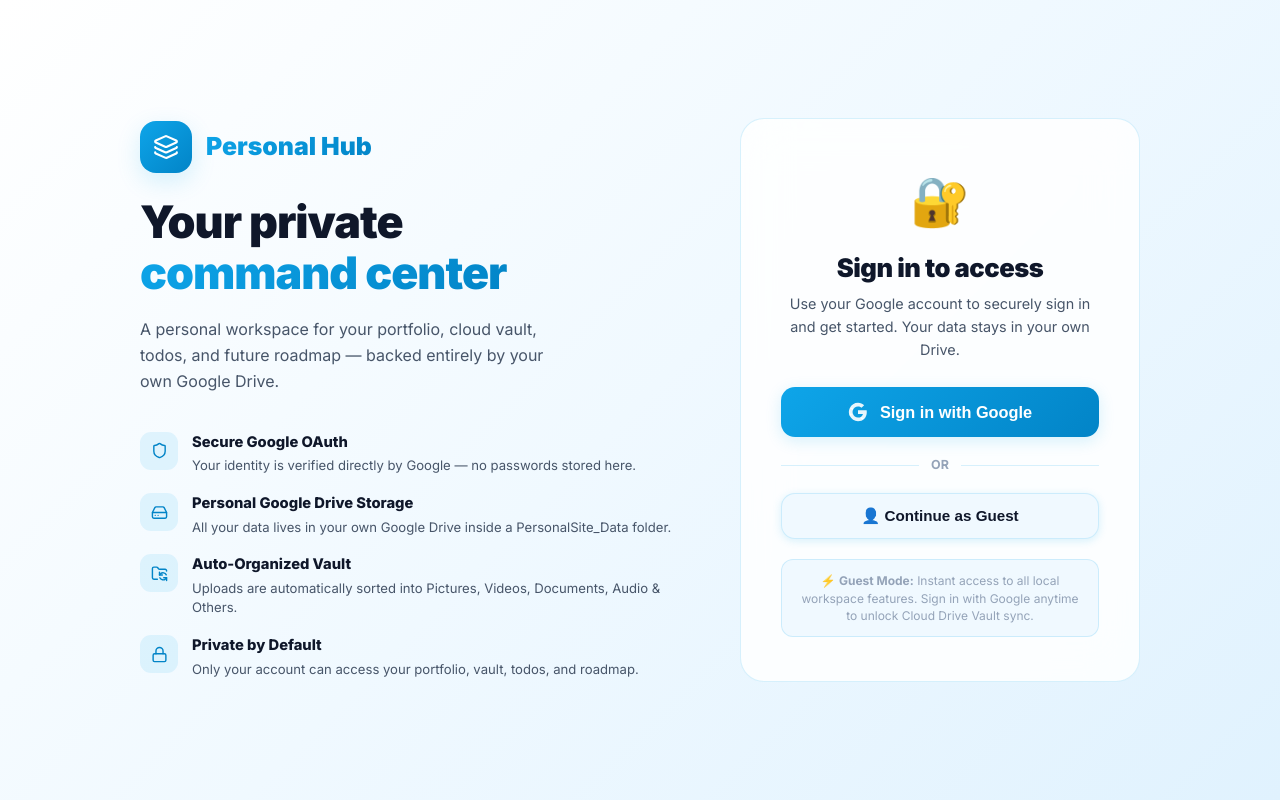
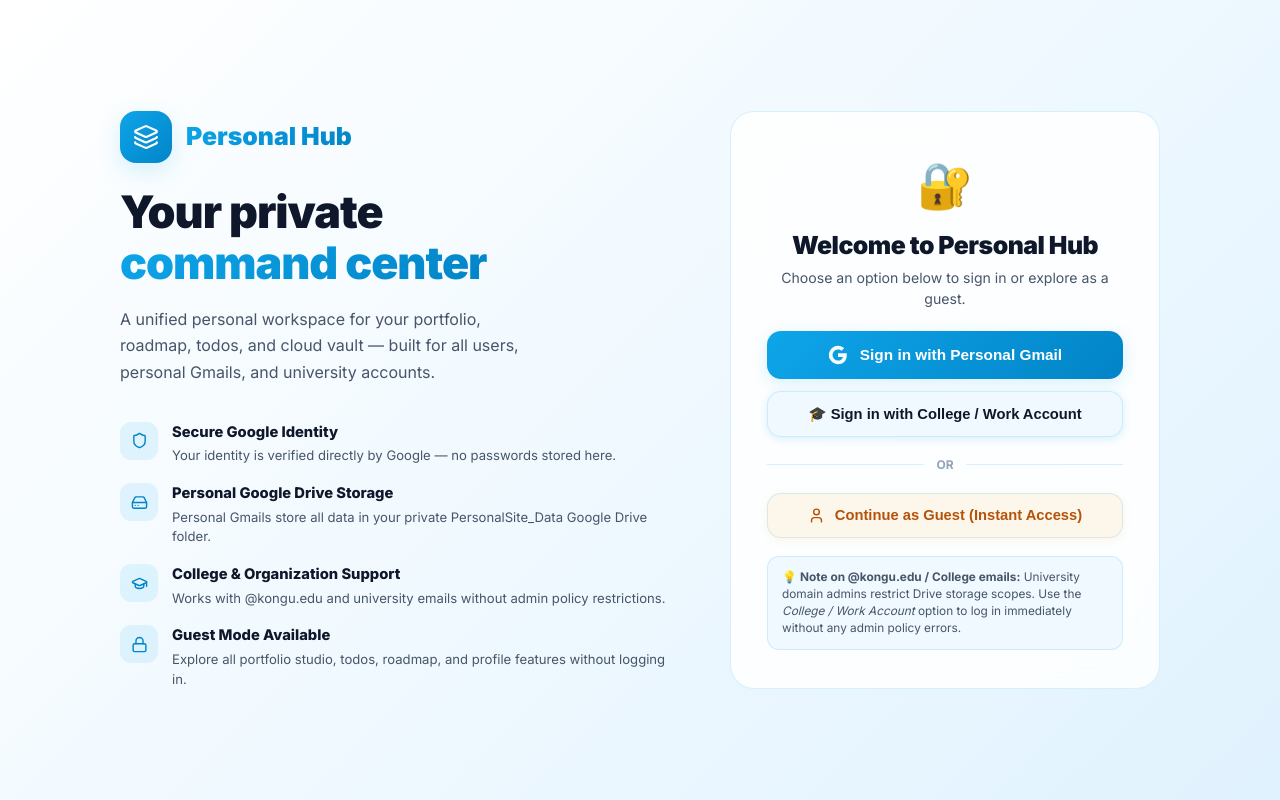
Before and after one commit to arthanareeshwaran-14/personal-hub, a React (Vite) app: page / in a window 1280 px wide. Built offline with nearby package versions, Linux system fonts and the light colour scheme; no server answers; what @capacitor/core would draw is missing.

Commit message:
Fix blank white screen with HashRouter and support Personal Gmail and College accounts

```diff
--- a/index.html
+++ b/index.html
@@ -3,81 +3,33 @@
   <head>
     <meta charset="UTF-8" />
     <meta name="viewport" content="width=device-width, initial-scale=1.0" />
-    <title>Personal Hub</title>
+    <title>Personal Hub — Portfolio & Command Center</title>
     <meta name="description" content="Professional portfolio, future roadmap, task manager and personal dashboard." />
     <link rel="preconnect" href="https://fonts.googleapis.com" />
     <link rel="preconnect" href="https://fonts.gstatic.com" crossorigin />
     <link href="https://fonts.googleapis.com/css2?family=Inter:wght@300;400;500;600;700;800;900&family=Playfair+Display:wght@700;800&display=swap" rel="stylesheet" />
     <style>
+      *, *::before, *::after {
+        box-sizing: border-box;
+      }
       body {
         margin: 0;
         padding: 0;
-        background-color: #0b0c10;
-        color: #e5e7eb;
+        background-color: #ffffff;
+        color: #0f172a;
         font-family: 'Inter', system-ui, -apple-system, sans-serif;
+        min-height: 100vh;
       }
-      #oauth-return-overlay {
-        display: none;
-        position: fixed;
-        inset: 0;
-        background: #0b0c10;
-        z-index: 999999;
-        flex-direction: column;
-        align-items: center;
-        justify-content: center;
-        padding: 24px;
-        text-align: center;
-      }
-      .oauth-spinner {
-        width: 48px;
-        height: 48px;
-        border: 4px solid rgba(99, 102, 241, 0.2);
-        border-top-color: #6366f1;
-        border-radius: 50%;
-        animation: spin 0.8s linear infinite;
-        margin-bottom: 24px;
-      }
-      @keyframes spin {
-        to { transform: rotate(360deg); }
-      }
-      .oauth-btn {
-        display: inline-block;
-        background: linear-gradient(135deg, #6366f1 0%, #4f46e5 100%);
-        color: #ffffff;
-        font-size: 1.05rem;
-        font-weight: 700;
-        padding: 16px 32px;
-        border-radius: 14px;
-        text-decoration: none;
-        box-shadow: 0 8px 24px rgba(99, 102, 241, 0.35);
-        margin-top: 18px;
-        transition: transform 0.2s ease;
-      }
-      .oauth-btn:active {
-        transform: scale(0.97);
+      #root {
+        min-height: 100vh;
       }
     </style>
   </head>
   <body>
-    <!-- Instant visual overlay shown during OAuth return on mobile -->
-    <div id="oauth-return-overlay">
-      <div class="oauth-spinner"></div>
-      <h2 style="font-size: 1.5rem; font-weight: 800; margin: 0 0 10px 0; color: #fff;">
-        Authentication Successful!
-      </h2>
-      <p style="color: #9ca3af; font-size: 0.95rem; max-width: 320px; line-height: 1.5; margin: 0 0 12px 0;">
-        Redirecting you back to your Personal Hub application...
-      </p>
-      <a id="oauth-open-btn" class="oauth-btn" href="#">Open Personal Hub</a>
-      <p style="color: #6b7280; font-size: 0.8rem; margin-top: 20px;">
-        If the app doesn't open automatically, tap the button above.
-      </p>
-    </div>
-
     <div id="root"></div>
 
     <script>
-      // ── Instant OAuth Deep-Link Bridge ─────────────────────────────────────
+      // ── Capacitor Mobile Deep-Link Trigger ─────────────────────────────────
       (function() {
         var hash = window.location.hash || '';
         var search = window.location.search || '';
@@ -85,37 +37,15 @@
           ? hash.substring(1)
           : ((search.indexOf('access_token') !== -1) ? search.substring(1) : '');
 
-        if (!tokenStr) return; // Standard page view — let React mount
+        if (!tokenStr) return;
 
-        var isMobile = /Android|iPhone|iPad|iPod/i.test(navigator.userAgent);
-
-        if (isMobile) {
-          // Show the instant branded return overlay
-          var overlay = document.getElementById('oauth-return-overlay');
-          if (overlay) overlay.style.display = 'flex';
-
-          var intentUrl = 'intent://callback#' + tokenStr + '#Intent;scheme=personalhub;package=com.eshwaran.personalhub;end';
+        // If returned in a standalone mobile custom tab for the APK, ping the app scheme
+        var isMobile = /Android/i.test(navigator.userAgent);
+        if (isMobile && !window.location.hash.startsWith('#/')) {
           var customSchemeUrl = 'personalhub://callback#' + tokenStr;
-
-          var openBtn = document.getElementById('oauth-open-btn');
-          if (openBtn) {
-            openBtn.href = customSchemeUrl;
-            openBtn.onclick = function() {
-              window.location.href = customSchemeUrl;
-            };
-          }
-
-          // 1. Try immediate custom scheme navigation
           try {
             window.location.href = customSchemeUrl;
           } catch(e) {}
-
-          // 2. Fallback to Android intent scheme
-          setTimeout(function() {
-            try {
-              window.location.href = intentUrl;
-            } catch(e) {}
-          }, 600);
         }
       })();
     </script>
--- a/src/context/AuthContext.jsx
+++ b/src/context/AuthContext.jsx
@@ -29,12 +29,16 @@
   return isGHPages ? `${origin}/personal-hub/` : origin;
 }
 
-function buildAuthUrl(redirectUri) {
+function buildAuthUrl(redirectUri, type = "drive") {
+  const scope = type === "basic"
+    ? "openid profile email"
+    : "openid profile email https://www.googleapis.com/auth/drive.file";
+
   const params = new URLSearchParams({
     client_id: GOOGLE_CLIENT_ID,
     redirect_uri: redirectUri,
     response_type: "token",
-    scope: "openid profile email https://www.googleapis.com/auth/drive.file",
+    scope: scope,
     prompt: "select_account",
   });
   return `https://accounts.google.com/o/oauth2/v2/auth?${params.toString()}`;
@@ -102,6 +106,9 @@
   const handleTokenFragment = useCallback(async (fragment) => {
     const params = new URLSearchParams(fragment);
     const token  = params.get("access_token");
+    const scope  = params.get("scope") || "";
+    const isBasicScope = !scope.includes("drive");
+
     if (!token) {
       setAuthError("Authentication failed — no token received.");
       return;
@@ -120,6 +127,7 @@
         picture:     data.picture || "",
         sub:         data.sub,
         isGuest:     false,
+        isBasic:     isBasicScope,
         isDemo:      false,
       };
 
@@ -183,8 +191,8 @@
     };
   }, [handleTokenFragment]);
 
-  // ── Sign-in with Google ───────────────────────────────────────────────────
-  const signIn = useCallback(async () => {
+  // ── Sign-in with Google (Drive scope or Basic scope) ───────────────────────
+  const signIn = useCallback(async (type = "drive") => {
     if (!GOOGLE_CLIENT_ID) {
       alert("Google Client ID is not configured.");
       return;
@@ -192,7 +200,7 @@
     setAuthError(null);
 
     const redirectUri = getRedirectUri();
-    const authUrl     = buildAuthUrl(redirectUri);
+    const authUrl     = buildAuthUrl(redirectUri, type);
 
     if (IS_ELECTRON) {
       try {
@@ -221,7 +229,7 @@
     }
   }, [handleTokenFragment]);
 
-  // ── Guest Mode Sign-in (Available across Web, EXE, and APK) ───────────────
+  // ── Guest Mode Sign-in (Instant Access) ───────────────────────────────────
   const signInAsGuest = useCallback(() => {
     setAuthError(null);
     const guestUser = {
@@ -231,6 +239,7 @@
       picture: "",
       sub: "guest_" + Date.now(),
       isGuest: true,
+      isBasic: false,
       isDemo: false,
     };
     setUser(guestUser);
@@ -243,13 +252,18 @@
   useEffect(() => {
     if (IS_ELECTRON || IS_CAPACITOR) return;
     const hash = window.location.hash;
-    if (!hash.includes("access_token")) return;
+    if (!hash || !hash.includes("access_token")) return;
 
-    window.history.replaceState({}, document.title, window.location.pathname);
+    const rawFragment = hash.startsWith("#") ? hash.slice(1) : hash;
+    const params = new URLSearchParams(rawFragment);
+    const token  = params.get("access_token");
 
-    const params = new URLSearchParams(hash.slice(1));
-    const token  = params.get("access_token");
-    if (token) handleTokenFragment(hash.slice(1));
+    // Clean hash from URL and set route to /#/dashboard
+    window.location.hash = "#/dashboard";
+
+    if (token) {
+      handleTokenFragment(rawFragment);
+    }
   }, [handleTokenFragment]);
 
   // ── Token expiry during API calls ─────────────────────────────────────────
@@ -272,6 +286,7 @@
   }, []);
 
   const isGuest = useMemo(() => !!user?.isGuest, [user]);
+  const isBasic = useMemo(() => !!user?.isBasic, [user]);
 
   const value = useMemo(
     () => ({
@@ -280,6 +295,7 @@
       loading,
       authError,
       isGuest,
+      isBasic,
       signIn,
       signInAsGuest,
       signOut,
@@ -287,7 +303,7 @@
       isElectron: IS_ELECTRON,
       isCapacitor: IS_CAPACITOR,
     }),
-    [user, accessToken, loading, authError, isGuest, signIn, signInAsGuest, signOut, handleTokenExpired]
+    [user, accessToken, loading, authError, isGuest, isBasic, signIn, signInAsGuest, signOut, handleTokenExpired]
   );
 
   return <AuthContext.Provider value={value}>{children}</AuthContext.Provider>;
--- a/src/pages/Dashboard.jsx
+++ b/src/pages/Dashboard.jsx
@@ -60,6 +60,10 @@
               {user?.isGuest ? (
                 <div style={{ display: "flex", alignItems: "center", gap: 8, padding: "8px 16px", borderRadius: 14, background: "rgba(245,158,11,0.08)", color: "#d97706", fontSize: "0.86rem", fontWeight: 700 }}>
                   <UserCheck size={15} /> Guest Mode (Local Storage)
+                </div>
+              ) : user?.isBasic ? (
+                <div style={{ display: "flex", alignItems: "center", gap: 8, padding: "8px 16px", borderRadius: 14, background: "rgba(99,102,241,0.08)", color: "#4f46e5", fontSize: "0.86rem", fontWeight: 700 }}>
+                  <UserCheck size={15} /> College Account ({user.email.split("@")[1] || "Work"})
                 </div>
               ) : driveError ? (
                 <div style={{ display: "flex", alignItems: "center", gap: 8, padding: "8px 16px", borderRadius: 14, background: "rgba(239,68,68,0.08)", color: "#dc2626", fontSize: "0.86rem", fontWeight: 700 }}>
--- a/src/pages/LoginPage.jsx
+++ b/src/pages/LoginPage.jsx
@@ -1,7 +1,7 @@
 import { useEffect } from "react";
 import { useNavigate } from "react-router-dom";
 import { useAuth } from "../context/AuthContext";
-import { LogIn, Shield, HardDrive, Lock, FolderSync, Layers } from "lucide-react";
+import { LogIn, Shield, HardDrive, Lock, FolderSync, Layers, GraduationCap, User } from "lucide-react";
 import { motion } from "framer-motion";
 
 export default function LoginPage() {
@@ -15,23 +15,23 @@
   const features = [
     {
       icon: Shield,
-      title: "Secure Google OAuth",
+      title: "Secure Google Identity",
       desc: "Your identity is verified directly by Google — no passwords stored here.",
     },
     {
       icon: HardDrive,
       title: "Personal Google Drive Storage",
-      desc: "All your data lives in your own Google Drive inside a PersonalSite_Data folder.",
+      desc: "Personal Gmails store all data in your private PersonalSite_Data Google Drive folder.",
     },
     {
-      icon: FolderSync,
-      title: "Auto-Organized Vault",
-      desc: "Uploads are automatically sorted into Pictures, Videos, Documents, Audio & Others.",
+      icon: GraduationCap,
+      title: "College & Organization Support",
+      desc: "Works with @kongu.edu and university emails without admin policy restrictions.",
     },
     {
       icon: Lock,
-      title: "Private by Default",
-      desc: "Only your account can access your portfolio, vault, todos, and roadmap.",
+      title: "Guest Mode Available",
+      desc: "Explore all portfolio studio, todos, roadmap, and profile features without logging in.",
     },
   ];
 
@@ -46,14 +46,14 @@
         background: "linear-gradient(135deg, #ffffff 0%, var(--bg-secondary) 50%, var(--bg-tertiary) 100%)",
       }}
     >
-      <div style={{ width: "100%", maxWidth: 1000, display: "flex", gap: 56, alignItems: "center", flexWrap: "wrap", justifyContent: "center" }}>
+      <div style={{ width: "100%", maxWidth: 1040, display: "flex", gap: 52, alignItems: "center", flexWrap: "wrap", justifyContent: "center" }}>
 
         {/* Left: Branding */}
         <motion.div
           initial={{ opacity: 0, x: -24 }}
           animate={{ opacity: 1, x: 0 }}
           transition={{ duration: 0.5 }}
-          style={{ flex: 1, minWidth: 300 }}
+          style={{ flex: 1, minWidth: 320 }}
         >
           <div style={{ display: "flex", alignItems: "center", gap: 14, marginBottom: 24 }}>
             <div
@@ -105,8 +105,8 @@
             </span>
           </h1>
 
-          <p style={{ color: "var(--text-secondary)", fontSize: "1rem", lineHeight: 1.65, marginBottom: 36, maxWidth: 420 }}>
-            A personal workspace for your portfolio, cloud vault, todos, and future roadmap — backed entirely by your own Google Drive.
+          <p style={{ color: "var(--text-secondary)", fontSize: "1rem", lineHeight: 1.65, marginBottom: 36, maxWidth: 430 }}>
+            A unified personal workspace for your portfolio, roadmap, todos, and cloud vault — built for all users, personal Gmails, and university accounts.
           </p>
 
           {/* Feature list */}
@@ -155,35 +155,35 @@
           animate={{ opacity: 1, scale: 1, y: 0 }}
           transition={{ duration: 0.45, delay: 0.1 }}
           style={{
-            padding: "44px 40px",
+            padding: "38px 36px",
             width: "100%",
-            maxWidth: 400,
+            maxWidth: 430,
             textAlign: "center",
             borderRadius: 24,
             border: "1.5px solid var(--border)",
             boxShadow: "0 20px 60px var(--glass-shadow)",
           }}
         >
-          <div style={{ fontSize: "3rem", marginBottom: 14 }}>🔐</div>
+          <div style={{ fontSize: "2.8rem", marginBottom: 10 }}>🔐</div>
           <h2
             style={{
-              fontSize: "1.6rem",
+              fontSize: "1.55rem",
               fontWeight: 900,
-              marginBottom: 8,
+              marginBottom: 6,
               letterSpacing: "-0.5px",
               color: "var(--text-primary)"
             }}
           >
-            Sign in to access
+            Welcome to Personal Hub
           </h2>
-          <p style={{ color: "var(--text-secondary)", marginBottom: 26, fontSize: "0.9rem", lineHeight: 1.6 }}>
-            Use your Google account to securely sign in and get started. Your data stays in your own Drive.
+          <p style={{ color: "var(--text-secondary)", marginBottom: 22, fontSize: "0.88rem", lineHeight: 1.5 }}>
+            Choose an option below to sign in or explore as a guest.
           </p>
 
           {authError && (
             <div
               style={{
-                marginBottom: 20,
+                marginBottom: 18,
                 padding: "12px 14px",
                 borderRadius: 12,
                 background: "rgba(239, 68, 68, 0.1)",
@@ -199,18 +199,20 @@
             </div>
           )}
 
+          <div style={{ display: "flex", flexDirection: "column", gap: 12 }}>
+            {/* 1. Google Personal Sign-In (Drive Sync) */}
             <motion.button
-            whileHover={{ scale: 1.02, boxShadow: "0 10px 28px var(--border)" }}
+              whileHover={{ scale: 1.02, boxShadow: "0 10px 24px var(--border)" }}
               whileTap={{ scale: 0.98 }}
-            onClick={() => signIn()}
+              onClick={() => signIn("drive")}
               style={{
                 width: "100%",
                 display: "flex",
                 alignItems: "center",
                 justifyContent: "center",
                 gap: 12,
-              padding: "15px",
-              fontSize: "1.02rem",
+                padding: "14px 16px",
+                fontSize: "0.96rem",
                 fontWeight: 800,
                 borderRadius: 14,
                 border: "none",
@@ -218,24 +220,51 @@
                 background: "linear-gradient(135deg, var(--primary) 0%, var(--primary-dark) 100%)",
                 color: "white",
                 boxShadow: "0 4px 16px var(--border)",
-              transition: "all 0.3s ease",
+                transition: "all 0.25s ease",
               }}
             >
               <svg width="20" height="20" viewBox="0 0 24 24" fill="none" xmlns="http://www.w3.org/2000/svg">
-              <path d="M22.56 12.25c0-.78-.07-1.53-.2-2.25H12v4.26h5.92c-.26 1.37-1.04 2.53-2.21 3.31v2.77h3.57c2.08-1.92 3.28-4.74 3.28-8.09z" fill="rgba(255,255,255,0.9)" />
-              <path d="M12 23c2.97 0 5.46-.98 7.28-2.66l-3.57-2.77c-.98.66-2.23 1.06-3.71 1.06-2.86 0-5.29-1.93-6.16-4.53H2.18v2.84C3.99 20.53 7.7 23 12 23z" fill="rgba(255,255,255,0.9)" />
-              <path d="M5.84 14.09c-.22-.66-.35-1.36-.35-2.09s.13-1.43.35-2.09V7.07H2.18C1.43 8.55 1 10.22 1 12s.43 3.45 1.18 4.93l2.85-2.22.81-.62z" fill="rgba(255,255,255,0.9)" />
-              <path d="M12 5.38c1.62 0 3.06.56 4.21 1.64l3.15-3.15C17.45 2.09 14.97 1 12 1 7.7 1 3.99 3.47 2.18 7.07l3.66 2.84c.87-2.6 3.3-4.53 6.16-4.53z" fill="rgba(255,255,255,0.9)" />
+                <path d="M22.56 12.25c0-.78-.07-1.53-.2-2.25H12v4.26h5.92c-.26 1.37-1.04 2.53-2.21 3.31v2.77h3.57c2.08-1.92 3.28-4.74 3.28-8.09z" fill="rgba(255,255,255,0.95)" />
+                <path d="M12 23c2.97 0 5.46-.98 7.28-2.66l-3.57-2.77c-.98.66-2.23 1.06-3.71 1.06-2.86 0-5.29-1.93-6.16-4.53H2.18v2.84C3.99 20.53 7.7 23 12 23z" fill="rgba(255,255,255,0.95)" />
+                <path d="M5.84 14.09c-.22-.66-.35-1.36-.35-2.09s.13-1.43.35-2.09V7.07H2.18C1.43 8.55 1 10.22 1 12s.43 3.45 1.18 4.93l2.85-2.22.81-.62z" fill="rgba(255,255,255,0.95)" />
+                <path d="M12 5.38c1.62 0 3.06.56 4.21 1.64l3.15-3.15C17.45 2.09 14.97 1 12 1 7.7 1 3.99 3.47 2.18 7.07l3.66 2.84c.87-2.6 3.3-4.53 6.16-4.53z" fill="rgba(255,255,255,0.95)" />
               </svg>
-            Sign in with Google
+              Sign in with Personal Gmail
             </motion.button>
 
-          <div style={{ display: "flex", alignItems: "center", gap: 12, margin: "18px 0" }}>
+            {/* 2. College / Organization Sign-In */}
+            <motion.button
+              whileHover={{ scale: 1.02 }}
+              whileTap={{ scale: 0.98 }}
+              onClick={() => signIn("basic")}
+              style={{
+                width: "100%",
+                display: "flex",
+                alignItems: "center",
+                justifyContent: "center",
+                gap: 10,
+                padding: "13px 16px",
+                fontSize: "0.92rem",
+                fontWeight: 800,
+                borderRadius: 14,
+                border: "1.5px solid var(--border)",
+                cursor: "pointer",
+                background: "var(--bg-secondary)",
+                color: "var(--text-primary)",
+                boxShadow: "0 2px 8px var(--border)",
+                transition: "all 0.2s ease",
+              }}
+            >
+              🎓 Sign in with College / Work Account
+            </motion.button>
+
+            <div style={{ display: "flex", alignItems: "center", gap: 12, margin: "6px 0" }}>
               <div style={{ flex: 1, height: 1, background: "var(--border)" }} />
-            <span style={{ fontSize: "0.78rem", fontWeight: 700, color: "var(--text-muted)", textTransform: "uppercase" }}>or</span>
+              <span style={{ fontSize: "0.75rem", fontWeight: 700, color: "var(--text-muted)", textTransform: "uppercase" }}>or</span>
               <div style={{ flex: 1, height: 1, background: "var(--border)" }} />
             </div>
 
+            {/* 3. Continue as Guest */}
             <motion.button
               whileHover={{ scale: 1.02 }}
               whileTap={{ scale: 0.98 }}
@@ -247,32 +276,34 @@
                 alignItems: "center",
                 justifyContent: "center",
                 gap: 10,
-              padding: "13px",
-              fontSize: "0.95rem",
+                padding: "13px 16px",
+                fontSize: "0.92rem",
                 fontWeight: 800,
                 borderRadius: 14,
                 border: "1.5px solid var(--border)",
                 cursor: "pointer",
-              background: "var(--bg-secondary)",
-              color: "var(--text-primary)",
-              boxShadow: "0 2px 8px var(--border)",
+                background: "rgba(245, 158, 11, 0.08)",
+                color: "#b45309",
+                boxShadow: "0 2px 8px rgba(245, 158, 11, 0.1)",
                 transition: "all 0.2s ease",
               }}
             >
-            👤 Continue as Guest
+              <User size={17} /> Continue as Guest (Instant Access)
             </motion.button>
+          </div>
 
           <div
             style={{
-              marginTop: 20,
+              marginTop: 18,
               padding: "12px 14px",
               borderRadius: 12,
               background: "var(--bg-secondary)",
-              border: "1px solid var(--border)"
+              border: "1px solid var(--border)",
+              textAlign: "left"
             }}
           >
-            <div style={{ fontSize: "0.75rem", color: "var(--text-muted)", lineHeight: 1.45 }}>
-              ⚡ <strong>Guest Mode:</strong> Instant access to all local workspace features. Sign in with Google anytime to unlock Cloud Drive Vault sync.
+            <div style={{ fontSize: "0.74rem", color: "var(--text-secondary)", lineHeight: 1.45 }}>
+              💡 <strong>Note on @kongu.edu / College emails:</strong> University domain admins restrict Drive storage scopes. Use the <em>College / Work Account</em> option to log in immediately without any admin policy errors.
             </div>
           </div>
         </motion.div>
```
Also changed, not shown: src/App.jsx (+4 -4 lines). Lines whose indentation alone changed are shown as unchanged.
